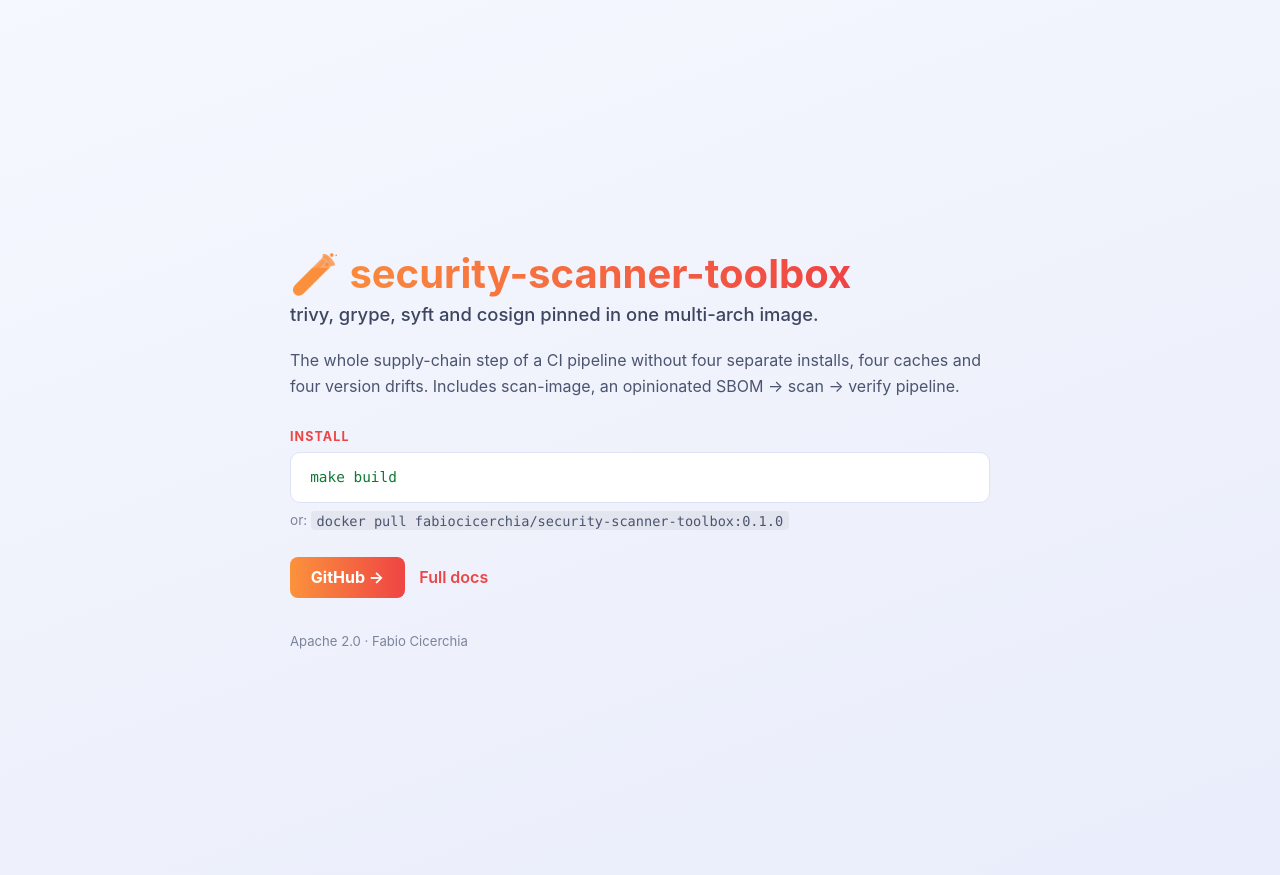
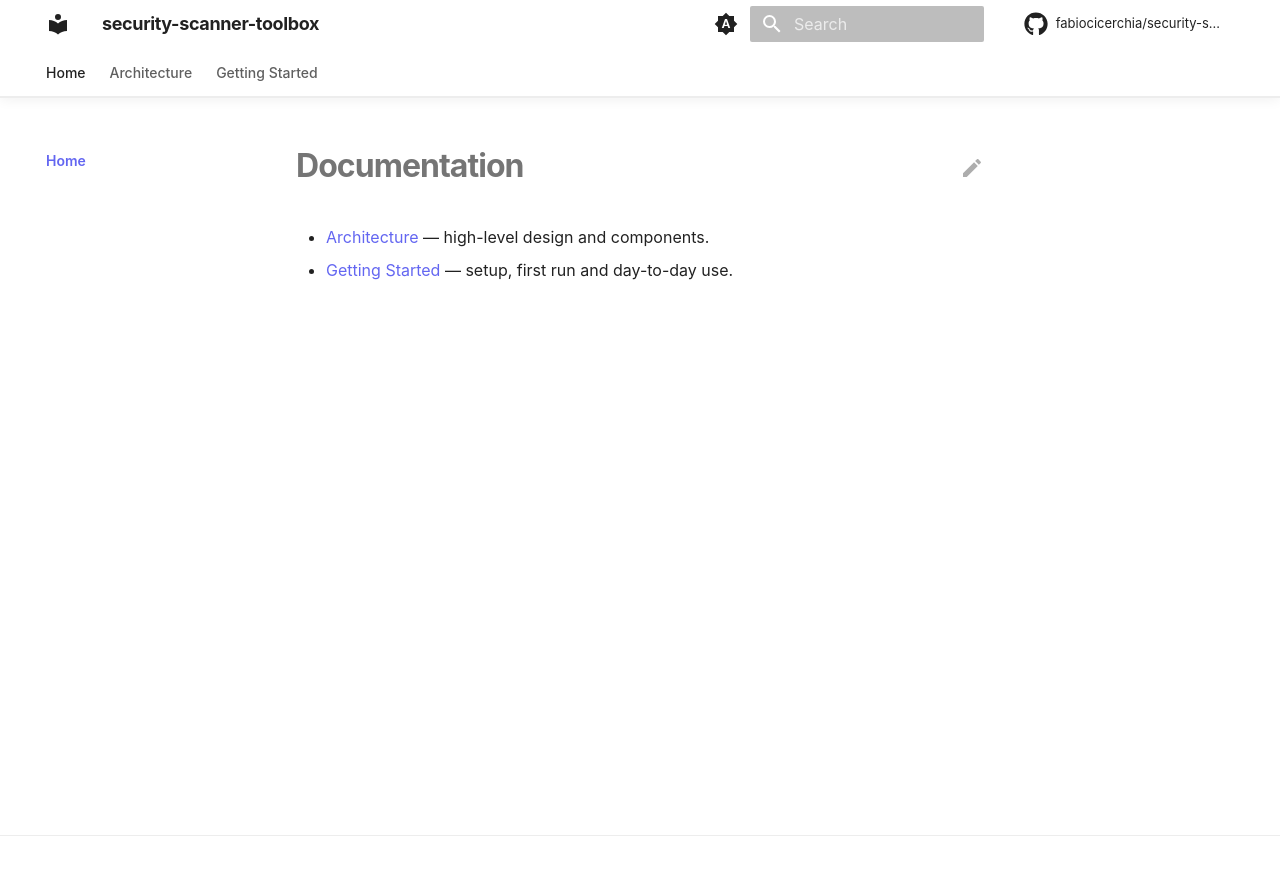
Before and after one commit to fabiocicerchia/security-scanner-toolbox, an MkDocs documentation site: the page built from docs/README.md, in a window 1280 px wide. Shown: the top 875 px of the page. Built offline with MkDocs 1.6.1 and Material for MkDocs 9.7.7, drawn with Linux system fonts in a browser that asks for light colours; comment, search, counter and statistics services are not loaded.

Commit message:
feat(docs): build the docs site in Actions and drop Read the Docs
This repo's mkdocs.yml has never been rendered: Pages serves main/docs as
a folder, so the site is docs/index.html plus raw markdown, and the doc
pages come back as text/markdown rather than a rendered site.

docs.yml builds it with `mkdocs build --strict` on the pinned toolchain and
deploys the artifact to Pages. The splash is copied to the artifact root,
where the repo homepage and README badges already point, and the rendered
site publishes under /docs/ — so no existing URL breaks.

mkdocs.yml takes the shared Material template but keeps this repo's own nav.
docs/requirements.txt pins the toolchain, git-revision-date-localized
included: the config loads it and the strict build aborts without it.
check-yaml skips mkdocs.yml, whose Material tags safe_load cannot parse.

Co-Authored-By: Claude Opus 5 (1M context) <noreply@anthropic.com>
Claude-Session: https://claude.ai/code/session_01F5By8zzZMak7tqZGraixSJ

```diff
--- a/.pre-commit-config.yaml
+++ b/.pre-commit-config.yaml
@@ -22,7 +22,7 @@ repos:
         # templates rather than YAML — the parser cannot read either as-is. The
         # exclude is path-relative so it catches chart/ and charts/<name>/ alike.
         args: [--allow-multiple-documents]
-        exclude: (^|/)templates/
+        exclude: (^|/)templates/|^mkdocs\.yml$
       - id: check-json
       - id: check-toml
       # Python only (types: [python]) — a no-op in a repo with no .py files, so
--- /dev/null
+++ b/docs/stylesheets/extra.css
@@ -0,0 +1,227 @@
+/*
+ * PROJECT_NAME — premium documentation theme for MkDocs Material.
+ * System typography, gradient accents, soft depth, icon-driven feature cards.
+ * Nothing here loads over the network: no CDN, no web font, no analytics.
+ *
+ * ── The one thing you change ──────────────────────────────────────────────
+ * The accent below. Pick the colour of the cluster the project belongs to so
+ * the docs, the landing page (docs/index.html) and the GitHub description read
+ * as one family — don't pick from taste. Set --accent and --accent-2 to match
+ * the pair you used in docs/index.html:
+ *
+ *   platform / Kubernetes    #38bdf8  #3b82f6   (blue)
+ *   security / supply chain  #fb923c  #ef4444   (orange-red)
+ *   CLI utilities            #22d3ee  #6366f1   (cyan-indigo)   ← default
+ *   GreenOps                 #34d399  #059669   (green)
+ */
+
+:root {
+  /* Keep --accent / --accent-2 identical to docs/index.html so the splash and
+     the docs site never drift. Roles below map them for legibility: indigo
+     carries chrome/links (contrast on white), cyan is the interactive accent;
+     the hero and buttons blend both. */
+  --accent: #22d3ee;
+  --accent-2: #6366f1;
+
+  --md-primary-fg-color: var(--accent-2);
+  --md-primary-fg-color--light: var(--accent-2);
+  --md-primary-fg-color--dark: var(--accent-2);
+  --md-accent-fg-color: var(--accent);
+
+  /* System stack — matches docs/index.html and needs no download. */
+  --md-text-font-family: -apple-system, BlinkMacSystemFont, "Segoe UI", Roboto,
+    Helvetica, Arial, sans-serif;
+  --md-code-font-family: ui-monospace, SFMono-Regular, "SF Mono", Menlo, Monaco,
+    Consolas, "Liberation Mono", monospace;
+}
+
+/* Keep the header/links legible on the custom primary in both schemes. */
+[data-md-color-primary="custom"] {
+  --md-primary-bg-color: #ffffff;
+  --md-typeset-a-color: var(--accent-2); /* indigo — readable on white */
+}
+[data-md-color-scheme="slate"] {
+  --md-typeset-a-color: var(--accent); /* cyan — readable on the dark ground */
+  --md-default-bg-color: #0b0f1a;
+  --md-default-bg-color--light: #0d1220;
+}
+[data-md-color-scheme="slate"] .md-header,
+[data-md-color-scheme="slate"] .md-tabs {
+  background-color: #0b0f1a;
+}
+
+/* === Header: translucent, blurred, hairline divider ====================== */
+
+.md-header {
+  background-color: var(--md-default-bg-color);
+  color: var(--md-default-fg-color);
+  box-shadow: none;
+  border-bottom: 1px solid var(--md-default-fg-color--lightest);
+  backdrop-filter: saturate(180%) blur(20px);
+  -webkit-backdrop-filter: saturate(180%) blur(20px);
+}
+.md-header[data-md-state="shadow"],
+.md-header--shadow {
+  box-shadow: 0 2px 12px rgba(0, 0, 0, 0.06);
+}
+.md-header__title {
+  font-weight: 700;
+  letter-spacing: -0.02em;
+}
+.md-tabs {
+  background-color: var(--md-default-bg-color);
+  color: var(--md-default-fg-color);
+  border-bottom: 1px solid var(--md-default-fg-color--lightest);
+}
+.md-tabs__link {
+  opacity: 0.72;
+  font-weight: 500;
+}
+.md-tabs__link:hover,
+.md-tabs__link--active {
+  opacity: 1;
+}
+
+/* === Typography ========================================================== */
+
+.md-typeset {
+  font-feature-settings: "kern", "liga";
+}
+.md-typeset h1 {
+  font-weight: 700;
+  letter-spacing: -0.03em;
+  line-height: 1.15;
+}
+.md-typeset h2 {
+  font-weight: 650;
+  letter-spacing: -0.02em;
+  margin-top: 2.4em;
+}
+.md-typeset h3 {
+  font-weight: 600;
+  letter-spacing: -0.01em;
+}
+
+/* Rounded, bordered code blocks — softer than the default flush edges. */
+.md-typeset pre > code,
+.md-typeset .highlight > pre {
+  border-radius: 10px;
+}
+.md-typeset .highlight {
+  border-radius: 10px;
+  border: 1px solid var(--md-default-fg-color--lightest);
+}
+
+/* Tables read as cards and scroll on narrow screens instead of clipping. */
+.md-typeset table:not([class]) {
+  border-radius: 10px;
+  border: 1px solid var(--md-default-fg-color--lightest);
+  overflow: hidden;
+  font-size: 0.78rem;
+}
+.md-typeset table:not([class]) th {
+  font-weight: 600;
+  text-transform: uppercase;
+  letter-spacing: 0.04em;
+  font-size: 0.68rem;
+}
+
+/* === Buttons ============================================================= */
+
+.md-typeset .md-button {
+  border-radius: 980px;
+  font-weight: 600;
+  padding: 0.5em 1.4em;
+  transition: transform 0.25s cubic-bezier(0.25, 0.1, 0.25, 1),
+    box-shadow 0.25s ease;
+}
+.md-typeset .md-button--primary {
+  background: linear-gradient(135deg, var(--accent), var(--accent-2));
+  border: none;
+  color: #fff;
+}
+.md-typeset .md-button:hover {
+  transform: translateY(-1px) scale(1.02);
+  box-shadow: 0 6px 24px rgba(99, 102, 241, 0.3);
+}
+
+/* === Home hero =========================================================== */
+/* Rendered from a <div class="hero"> block in docs/README.md. */
+
+.md-typeset .hero {
+  text-align: center;
+  padding: 3.5rem 1rem 1rem;
+}
+.md-typeset .hero h1 {
+  font-size: 3rem;
+  margin: 0 0 0.4rem;
+  background: linear-gradient(135deg, var(--accent), var(--accent-2));
+  -webkit-background-clip: text;
+  background-clip: text;
+  -webkit-text-fill-color: transparent;
+  color: transparent;
+}
+.md-typeset .hero .hero-tagline {
+  font-size: 1.3rem;
+  font-weight: 500;
+  color: var(--md-default-fg-color--light);
+  max-width: 42rem;
+  margin: 0 auto 1.6rem;
+  line-height: 1.4;
+}
+.md-typeset .hero .md-button + .md-button {
+  margin-left: 0.5rem;
+}
+
+/* === Feature cards ======================================================= */
+/* Material's `<div class="grid cards">` list syntax, given depth + hover. */
+
+.md-typeset .grid.cards > ul > li,
+.md-typeset .grid > .card {
+  border-radius: 16px;
+  border: 1px solid var(--md-default-fg-color--lightest);
+  padding: 1.4rem;
+  transition: transform 0.3s cubic-bezier(0.25, 0.1, 0.25, 1),
+    box-shadow 0.3s ease, border-color 0.3s ease;
+}
+.md-typeset .grid.cards > ul > li:hover,
+.md-typeset .grid > .card:hover {
+  transform: translateY(-3px);
+  border-color: color-mix(in srgb, var(--accent) 40%, transparent);
+  box-shadow: 0 10px 34px rgba(0, 0, 0, 0.08);
+}
+[data-md-color-scheme="slate"] .md-typeset .grid.cards > ul > li:hover {
+  box-shadow: 0 10px 34px rgba(0, 0, 0, 0.5);
+}
+.md-typeset .grid.cards > ul > li > hr {
+  margin: 0.8rem 0;
+}
+.md-typeset .grid.cards .twemoji,
+.md-typeset .grid.cards svg {
+  color: var(--accent);
+}
+
+/* === Sidebar / nav ======================================================= */
+
+.md-nav__title {
+  font-weight: 700;
+  letter-spacing: -0.01em;
+}
+.md-nav__link--active {
+  font-weight: 600;
+}
+
+/* === Footer ============================================================== */
+
+.md-footer-meta {
+  background-color: var(--md-default-bg-color);
+  border-top: 1px solid var(--md-default-fg-color--lightest);
+}
+.md-footer-meta .md-footer-copyright,
+.md-footer-meta .md-footer__link {
+  color: var(--md-default-fg-color--light);
+}
+
+html {
+  scroll-behavior: smooth;
+}
--- a/mkdocs.yml
+++ b/mkdocs.yml
@@ -1,23 +1,130 @@
+# security-scanner-toolbox docs — MkDocs Material, styled to feel like a product site
+# (premium hero, feature cards, nav tabs, dark/light, local search, edit links)
+# while staying on the portfolio's standard tooling. See docs/stylesheets/extra.css
+# for the look; the accent palette lives there and is the only thing you swap.
 site_name: security-scanner-toolbox
 site_description: >-
-  trivy, grype, syft and cosign pinned in one multi-arch image — the whole
-  supply-chain step without four installs and four version drifts.
+site_url: https://fabiocicerchia.github.io/security-scanner-toolbox/docs/
 repo_url: https://github.com/fabiocicerchia/security-scanner-toolbox
+repo_name: fabiocicerchia/security-scanner-toolbox
+edit_uri: edit/main/docs/
+copyright: Copyright &copy; 2026 Fabio Cicerchia
 docs_dir: docs
+
+# docs/index.html is the standalone GitHub Pages splash, not a docs page. Keep
+# it out of the MkDocs render so the site home (README.md) maps to index.html
+# without a collision. GitHub Pages still serves the raw file; RTD serves this.
+exclude_docs: |
+  index.html
+  requirements.txt
 
 theme:
   name: material
+  # No web fonts: these docs avoid external requests (privacy, offline docs,
+  # reproducible RTD builds). A system font stack is set in extra.css instead.
+  font: false
+  language: en
   palette:
-    - scheme: default
-      toggle: { icon: material/weather-night, name: Dark mode }
-    - scheme: slate
-      toggle: { icon: material/weather-sunny, name: Light mode }
+    # Follows the OS by default, with a manual toggle. `primary`/`accent: custom`
+    # hand the colours to extra.css so both schemes share one palette.
+    - media: "(prefers-color-scheme)"
+      primary: custom
+      accent: custom
+      toggle:
+        icon: material/brightness-auto
+        name: Switch to light mode
+    - media: "(prefers-color-scheme: light)"
+      scheme: default
+      primary: custom
+      accent: custom
+      toggle:
+        icon: material/weather-night
+        name: Switch to dark mode
+    - media: "(prefers-color-scheme: dark)"
+      scheme: slate
+      primary: custom
+      accent: custom
+      toggle:
+        icon: material/weather-sunny
+        name: Switch to system preference
+  features:
+    - navigation.tabs
+    - navigation.tabs.sticky
+    - navigation.sections
+    - navigation.top
+    - navigation.tracking
+    - navigation.indexes
+    - toc.follow
+    - search.suggest
+    - search.highlight
+    - search.share
+    - content.code.copy
+    - content.code.annotate
+    - content.action.edit
+    - content.tooltips
+  icon:
+    repo: fontawesome/brands/github
+    edit: material/pencil
 
+extra_css:
+  - stylesheets/extra.css
+
+extra:
+  # `generator: false` drops the "Made with Material for MkDocs" line; keep it
+  # if you'd rather credit the theme.
+  generator: false
+  social:
+    - icon: fontawesome/brands/github
+      link: https://github.com/fabiocicerchia/security-scanner-toolbox
+
+# Only the search plugin ships with MkDocs itself, so RTD needs nothing beyond
+# docs/requirements.txt. Anything else (social cards, minify, git-revision-date)
+# is a pip add — wire it into requirements.txt too or the RTD build breaks.
+plugins:
+  - search
+  - git-revision-date-localized:
+      enable_creation_date: true
+      # RTD's clone can be shallow; fall back to the build date instead of
+      # failing when a file's history isn't present.
+      fallback_to_build_date: true
+      type: date
+  # Note: Material's `social` plugin is deliberately NOT enabled — it downloads
+  # a font from fonts.google.com at build time, which breaks this repo's
+  # no-external-requests / reproducible-build stance (and every RTD build that
+  # inherits this template). Add Open Graph images by hand if you want them.
+
+markdown_extensions:
+  - abbr
+  - admonition
+  - attr_list
+  - def_list
+  - footnotes
+  - md_in_html
+  - tables
+  - toc:
+      permalink: true
+  - pymdownx.details
+  - pymdownx.superfences
+  - pymdownx.highlight:
+      anchor_linenums: true
+      line_spans: __span
+      pygments_lang_class: true
+  - pymdownx.inlinehilite
+  - pymdownx.snippets:
+      # `.` is the repo root (where mkdocs runs), so docs/changelog.md can embed
+      # the root CHANGELOG.md with `--8<-- "CHANGELOG.md"`.
+      base_path: ["."]
+      check_paths: true
+  - pymdownx.tabbed:
+      alternate_style: true
+  - pymdownx.tasklist:
+      custom_checkbox: true
+  - pymdownx.emoji:
+      emoji_index: !!python/name:material.extensions.emoji.twemoji
+      emoji_generator: !!python/name:material.extensions.emoji.to_svg
+
+# Top-level entries become tabs (theme feature navigation.tabs).
 nav:
   - Home: README.md
   - Architecture: architecture.md
   - Getting Started: getting-started.md
-
-markdown_extensions:
-  - admonition
-  - pymdownx.superfences
```
Also changed, not shown: docs/requirements.txt (added, +10 -0 lines), 1 other file.
